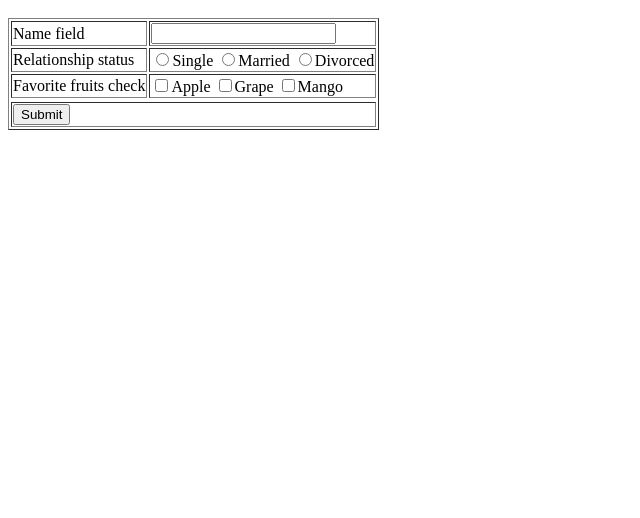
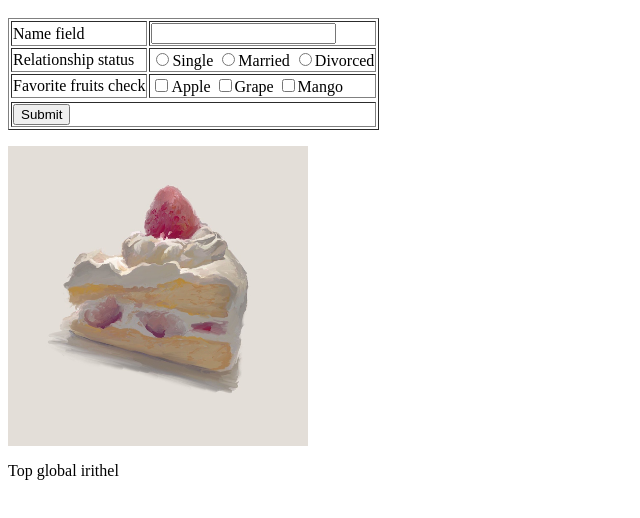
Before and after one commit to Phaandaa/phaandaa.github.io, a plain HTML site: page index.html in a window 1280 px wide. Shown: the part 48-566 px from the top of the page, without its empty margins (0-640 px from the left). Drawn offline with Linux system fonts and the light colour scheme.

Commit message:
Update index.html

```diff
--- a/index.html
+++ b/index.html
@@ -24,3 +24,8 @@
       <td colspan="2"><input type="submit"/></td>
   </table>
 </form>
+
+
+<img src="photo_2022-08-23_13-51-56.jpg" alt="cake" width="300" height="300">
+<br>
+<p>Top global irithel</p>
```
